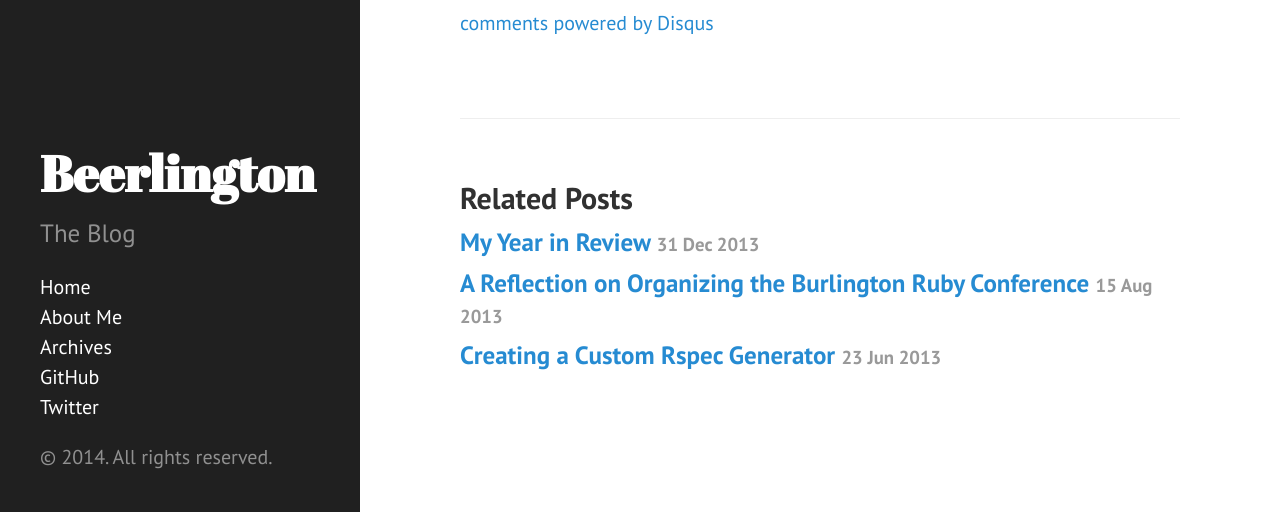
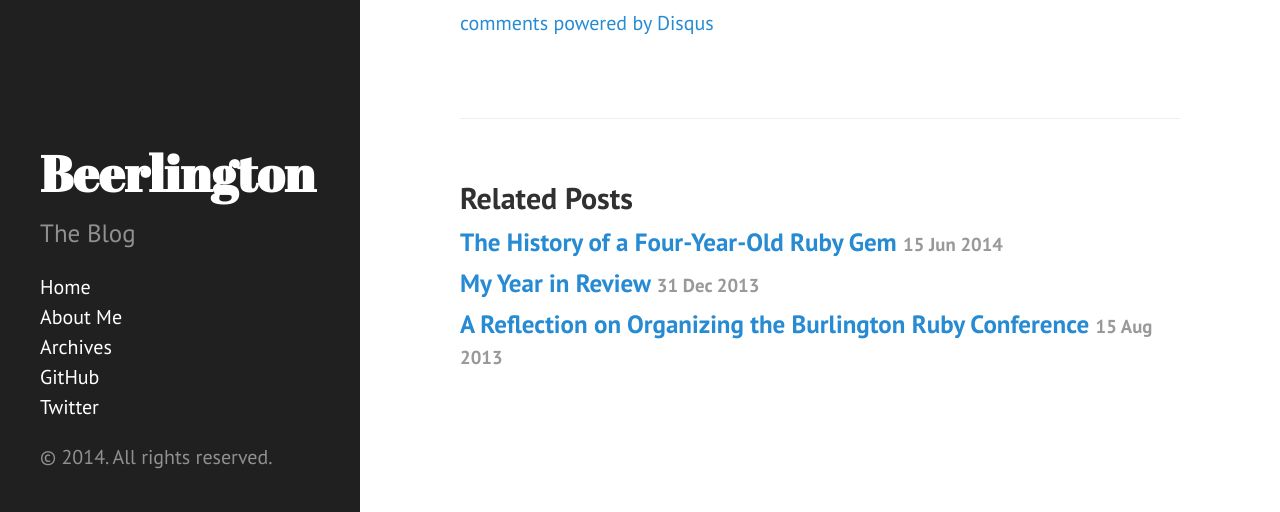
Before and after one commit to beerlington/beerlington.github.com, a Jekyll site: the page built from _posts/2013-08-18-the-bill-and-ted-experience-in-software-development.markdown, in a window 1280 px wide and 1277 px high. Shown: the part 765-1277 px from the top of the window. Built offline with Jekyll 4.4.1, drawn with Linux system fonts in a browser that asks for light colours; Markdown is read by kramdown in place of the engine named in the settings; comment, search, counter and statistics services are not loaded; some of the changed lines change nothing that is shown.

Commit message:
History of gem post

```diff
--- a/_config.yml
+++ b/_config.yml
@@ -1,6 +1,6 @@
 # Dependencies
-markdown: redcarpet
-pygments: true
+markdown: kramdown
+highlighter: rouge
 comments: true
 
 # Permalinks
@@ -10,7 +10,7 @@
 title: Beerlington
 tagline: The Blog
 description: 'The Blog'
-url: http://hyde.getpoole.com
+url: http://beerlington.com/
 
 author:
   name: 'Peter Brown'
--- /dev/null
+++ b/_posts/2014-06-15-history-of-a-four-year-old-ruby-gem.markdown
@@ -0,0 +1,66 @@
+---
+layout: post
+title: "The History of a Four-Year-Old Ruby Gem"
+date: 2014-06-15 09:32
+comments: true
+categories: rails
+---
+
+This is a story about learning, taking pride in your code, and tastefully sprinkling profanity into boring blog posts. It started out as an introduction to [ClassyEnum](https://github.com/beerlington/classy_enum), but I hate writing code examples, so this is what you get instead.
+
+## The Early Days
+
+Four years ago I was working on a rewrite of a PHP application in Rails. I had no idea what I was doing. Subversion was still something startups used (I keep telling myself that).
+
+We were building software for monitoring commercial-scale solar power plants, and I was working on a feature related to detecting data anomalies like low power conditions and equipment failure. When an anomaly was detected, some sort of action would be taken. Each type of alarm could be individually configured with different settings for what action should occur when the alarm was triggered. Some alarms would just be logged to the database, others would send an email, and a few even required manual verification from a user.
+
+At the time, I was a total noob to application architecture and had been taught in school that redundancy in a relational database was a bad thing and that all data should be as normalized as possible. One of the techniques I learned was to use a "lookup" table in order to keep modifications limited to a single table. In theory this sounds like it's a good idea because it allows you to make changes in one place and have it update everywhere. In practice, obsessing over database normalization is a giant turd of an idea that academics and DBAs preach because that's what expensive textbooks say to do. [Suck it normal forms.](http://en.wikipedia.org/wiki/Database_normalization#Normal_forms).
+
+Here's a simplified example of what our tables looked like:
+
+<img src='/images/alarm-architecture.png' width='400' height='347'>
+
+We had the **alarms** table to define the various types of anomalies being monitoring for a particular project, and the **alarm_actions** table defining what to do when an alarm was activated. The **alarm_actions** table consisted of four or five records with a few combinations of the different settings.
+
+Quick digression - Here's a self survey about your database architecture to figure out whether you really need a lookup table.
+
+1. How often do you [CRUD](http://en.wikipedia.org/wiki/Create,_read,_update_and_delete) records in the lookup table?
+2. How much of your application logic depends on the state of that table?
+3. If you removed this table, would your application still run?
+4. How many records are in this table?
+
+If you answered "never" or "rarely" to the first two questions, "fuck no" to the third and "less than ten" to the fourth, you've got a great candidate for denormalizing that table and replacing with ClassyEnum (or a perhaps a [state machine](https://github.com/beerlington/classy_enum/wiki/ClassyEnum-vs-other-gems)). I'd recommend checking out the [README](https://github.com/beerlington/classy_enum#getting-started--example-usage) for an overview on how to get started with this.
+
+Anyway... we had hired a contractor at this time with real-world software development expertise who basically told us our design sucked. He brought up the concept of enums in Java and how they would be better than dealing with join tables and managing application logic. My first reaction was "no fucking way am I writing Java code in Ruby". My second reaction was "why the fuck is a Java developer touching my Ruby code?". But I'm a rational person so I finally listened to him. After all if it weren't for Java we wouldn't have the Eclipse IDE (trollface).
+
+He put together an initial proof of concept to show us how we could replace the lookup table with an enum class. He also showed us how you could delegate logic to the class (ala polymorphism) instead of having conditionals based on the value. This changed everything. I took his example, put it into a module, and got rid of the lookup table.
+
+For the sake of this being a complete history lesson, [here's a gist of my first iteration](https://gist.github.com/beerlington/0a986548f66822779eb8) which would later become ClassyEnum. I removed the application specific code so it's not 100% complete, but you can tell how much I sucked at Ruby because the `ActiveEnumValue` class explicitly inherits from Object. In my defense, the contractor had it that way in his concept code. In his defense, he was a Java developer.
+
+After going through a few iterations in our application, [ClassyEnum 0.0.1](http://rubygems.org/gems/classy_enum/versions/0.0.1) was released on September 21, 2010 (a Tuesday if you were wondering).
+
+I originally named it ActiveEnum, but when I extracted it to a gem, there was already a [gem with the same name](http://rubygems.org/gems/active_enum). Ironically that one never made it to version 1.0. Also ironically, there's another gem called [enum](http://rubygems.org/gems/enum) which was released exactly 11 days *before* ClassyEnum, based on the exact same Java enum concept. History lessons are fun.
+
+## The Mid-life Crisis
+
+Fast forward to the spring of 2012. Our application was in production and I was a much more seasoned Ruby developer than I had been two years prior. I knew that all classes inherit from Object and you don't need to do this explicity. I was also much more knowledgable in the subject of object oriented programming in general. As controversial a subject as test driven development is these days in the Ruby community, I have to credit it with my understanding of OOP and specifically concepts like [encapsulation](http://en.wikipedia.org/wiki/Encapsulation_(object-oriented_programming)) and [designing interfaces](http://en.wikipedia.org/wiki/Protocol_(object-oriented_programming)). I was also very interested in DSLs at the time and what makes one "better" than another.
+
+With my new found skills, I decided to rewrite ClassyEnum from the ground up and think about the experience from the perspective of someone who is using it for the first time. There were a few goals I had in mind: 1) It had to be simpler and more intuitive, 2) compatible with every major version of Rails, and 3) future proof to require less changes when new versions of Rails came out.
+
+At a time when my favorite gems were getting more and more bloated ([ahem](https://github.com/thoughtbot/factory_girl/blob/master/GETTING_STARTED.md)), I wanted to simplify. I cut out features such as built-in Formtastic support, and reduced the DSL to a single model declaration. I even declined pull requests adding new features I didn't want, despite the hard work that people put into their code. Telling someone why their idea sucks in a courteous way is not always easy.
+
+I made the mistake of releasing 2.0 too soon and was not happy with the results. I ended up cutting even more out and releasing 3.0 three months later. I take [semantic versioning](http://semver.org/) seriously, but was not experienced enough to know when I was satisfied with the results.
+
+I really like this quote from the Semantic Versioning 2.0 FAQ:
+
+> Having to bump major versions to release incompatible changes means you'll think through the impact of your changes, and evaluate the cost/benefit ratio involved.
+
+I now spend a lot more time letting releases "ferment" before making them final. This is why we have betas and release candidates.
+
+## The Latter Days
+
+Fast forward another two years to today. I'm no longer working on the monolithic application I started back in 2009. These days I am contracting and typically work on one or two different Rails applications a month. However, for the last year nearly every single application I have worked on has included ClassyEnum. According to [rubygems.org](https://rubygems.org/gems/classy_enum) it has been installed over 80,000 times and had 45 releases. Yet despite the history and popularity, only 38 issues have been opened in four years (all but two are closed). The reason I mention this is because I take pride in releasing stable code that is well tested and documented. I want it to be easy for new comers to pick up, and I take every bug report seriously.
+
+I believe my strict policy of only adding features that have inherent value and cutting ones that do not has helped me sustain development on it. While new releases have slowed in recent years, its usage has only increased, and I see this as a sign of maturity and stability. I don't want to add features just for the sake of adding them because the person who has to maintain them is me.
+
+I encourage you to think about a project you're working on, whether it be open source or otherwise, and ask yourself how you can make the experience better for yourself and your fellow developers - today, next year, and well beyond its expected life.
```
Also changed, not shown: images/alarm-architecture.png (added), 16 other files.
